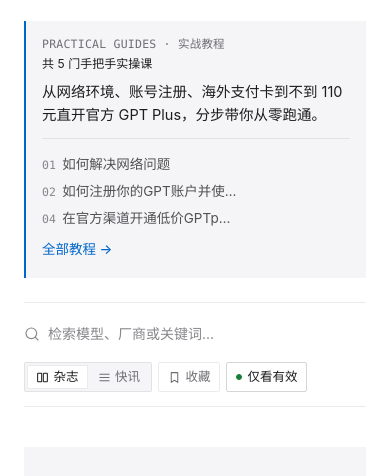
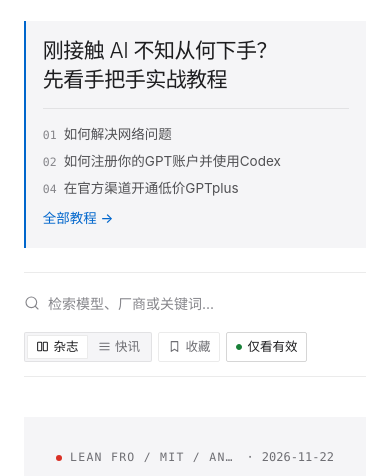
Before and after one commit to teddyshen619-sys/ai-intel-radar, a plain HTML site: page web/index.html in a window 390 px wide. Shown: the part 274-750 px from the top of the page. Drawn offline with Linux system fonts and the light colour scheme; no server answers.

Commit message:
style(home): simplify guides strip to light-weight display headline and static featured links

```diff
--- a/web/css/terminal.css
+++ b/web/css/terminal.css
@@ -3313,9 +3313,9 @@ OTHER DEALINGS IN THE FONT SOFTWARE.
   display: grid;
   grid-template-columns: minmax(0, 1fr) minmax(0, auto);
   align-items: center;
-  gap: 0.9rem 2.5rem;
+  gap: 0.95rem 2.5rem;
   margin: 0 0 1.75rem;
-  padding: 1.05rem 1.5rem 1.1rem 1.35rem;
+  padding: 1.15rem 1.6rem 1.15rem 1.45rem;
   background: var(--bg-surface);
   border-left: 2px solid var(--accent-blue);
   border-radius: 0;
@@ -3325,55 +3325,36 @@ OTHER DEALINGS IN THE FONT SOFTWARE.
 
 .home-guides-copy { min-width: 0; }
 
-.home-guides-kicker {
-  display: flex;
-  flex-wrap: wrap;
-  align-items: baseline;
-  gap: 0.2rem 0.75rem;
+.home-guides-headline {
   margin: 0;
-  font-family: var(--font-mono);
-  font-size: 11.5px;
-  letter-spacing: 0.02em;
-  color: var(--text-muted);
-}
-.home-guides-status {
-  font-family: var(--font-sans);
-  font-size: 12px;
-  letter-spacing: 0;
-  color: var(--text-primary);
-  font-variant-numeric: tabular-nums;
-}
-.home-guides-status::before {
-  content: "·";
-  margin-right: 0.75rem;
-  color: var(--text-faint);
-}
-
-.home-guides-lede {
-  margin: 0.4rem 0 0;
-  font-size: 15px;
-  line-height: 1.6;
+  font-size: clamp(21px, 2.35vw, 28px);
+  line-height: 1.32;
+  letter-spacing: -0.025em;
   color: var(--text-primary);
   overflow-wrap: anywhere;
 }
 
+.home-guides-headline-tail {
+  display: inline-block;
+}
+
 .home-guides-links {
   display: flex;
-  flex-wrap: wrap;
-  align-items: baseline;
-  justify-content: flex-end;
-  gap: 0.35rem 0;
-  min-width: 0;
-  max-width: 34rem;
+  flex-direction: column;
+  align-items: flex-start;
+  flex-wrap: nowrap;
+  gap: 0.06rem;
+  min-width: 0;
+  max-width: 24rem;
 }
 
 .home-guides-link {
   display: inline-flex;
   align-items: baseline;
-  gap: 0.4rem;
+  gap: 0.45rem;
   min-width: 0;
   max-width: 100%;
-  padding: 0.2rem 0;
+  padding: 0.18rem 0;
   border: 0;
   background: transparent;
   font-size: 13.5px;
@@ -3383,16 +3364,8 @@ OTHER DEALINGS IN THE FONT SOFTWARE.
   cursor: pointer;
   transition: color 150ms ease;
 }
-.home-guides-link + .home-guides-link::before {
-  content: "·";
-  display: inline-block;
-  margin: 0 0.75rem;
-  color: var(--text-faint);
-  text-decoration: none;
-}
 .home-guides-link:hover { color: var(--text-primary); }
 .home-guides-link:hover .home-guides-name,
-.home-guides-primary:hover,
 .home-guides-all:hover {
   text-decoration: underline;
   text-underline-offset: 4px;
@@ -3405,19 +3378,15 @@ OTHER DEALINGS IN THE FONT SOFTWARE.
   font-family: var(--font-mono);
   font-size: 11.5px;
   color: var(--text-faint);
+  flex-shrink: 0;
 }
 .home-guides-name {
   min-width: 0;
   overflow: hidden;
   text-overflow: ellipsis;
 }
-.home-guides-primary {
-  font-weight: 500;
-  color: var(--text-primary);
-  overflow: hidden;
-  text-overflow: ellipsis;
-}
 .home-guides-all {
+  margin-top: 0.2rem;
   font-weight: 500;
   color: var(--accent-blue);
 }
@@ -3426,60 +3395,24 @@ OTHER DEALINGS IN THE FONT SOFTWARE.
 @media (max-width: 900px) {
   .home-guides-strip {
     grid-template-columns: minmax(0, 1fr);
-    gap: 0.75rem;
+    gap: 0.85rem;
   }
   .home-guides-links {
-    justify-content: flex-start;
     max-width: none;
-    padding-top: 0.7rem;
+    padding-top: 0.75rem;
     border-top: 1px solid var(--border-hairline);
   }
 }
-/* Featured index (new visitor / all done): a quiet numbered list, one entry per row */
-.home-guides-strip[data-phase="new"] .home-guides-links,
-.home-guides-strip[data-phase="done"] .home-guides-links {
-  flex-direction: column;
-  align-items: flex-start;
-  flex-wrap: nowrap;
-  gap: 0.05rem;
-}
-.home-guides-strip[data-phase="new"] .home-guides-link + .home-guides-link::before,
-.home-guides-strip[data-phase="done"] .home-guides-link + .home-guides-link::before {
-  content: none;
-}
-.home-guides-strip[data-phase="new"] .home-guides-all,
-.home-guides-strip[data-phase="done"] .home-guides-all {
-  margin-top: 0.2rem;
-}
-/* Resume / next: one line on wide screens, primary entry yields width via ellipsis */
-@media (min-width: 901px) {
-  .home-guides-strip[data-phase="resume"] .home-guides-links,
-  .home-guides-strip[data-phase="next"] .home-guides-links {
-    flex-wrap: nowrap;
-  }
-  .home-guides-strip[data-phase="resume"] .home-guides-all,
-  .home-guides-strip[data-phase="next"] .home-guides-all {
-    flex-shrink: 0;
-  }
-}
+
 @media (max-width: 639px) {
   .home-guides-strip {
     margin-bottom: 1.5rem;
-    padding: 0.95rem 1rem 1rem 1rem;
+    padding: 1rem 1.05rem 1.05rem 1.05rem;
   }
-  .home-guides-kicker {
-    flex-direction: column;
-    gap: 0.15rem;
+  .home-guides-headline {
+    font-size: 21px;
+    line-height: 1.38;
   }
-  .home-guides-status::before { content: none; }
-  .home-guides-lede { font-size: 14.5px; }
-  .home-guides-links {
-    flex-direction: column;
-    align-items: flex-start;
-    flex-wrap: nowrap;
-    gap: 0.1rem;
-  }
-  .home-guides-link + .home-guides-link::before { content: none; }
 }
 
 /* ==========================================================================
--- a/web/js/app.js
+++ b/web/js/app.js
@@ -545,7 +545,7 @@ function updateNavigation(dom) {
 }
 
 /* ---------------- Homepage guides strip (实战教程编辑部导览横条) ---------------- */
-const HOME_STRIP_TITLE_MAX = 14;
+const HOME_STRIP_TITLE_MAX = 20;
 
 function clipTitle(title, max = HOME_STRIP_TITLE_MAX) {
   const chars = Array.from(String(title || '').trim());
@@ -582,47 +582,26 @@ function renderHomeGuidesStrip(dom) {
   strip.hidden = !visible;
   dom.header?.toggleAttribute('data-guides-strip', visible);
   if (!visible) {
+    delete strip.dataset.signature;
     if (strip.childElementCount) strip.replaceChildren();
     return;
   }
 
-  const { state: phase, total, completed, resume, next, featured } = snapshot;
-  const signature = JSON.stringify(snapshot);
+  const featured = Array.isArray(snapshot.featured) ? snapshot.featured : [];
+  const signature = JSON.stringify(featured.map((g) => [g.id, g.order, g.title]));
   if (strip.dataset.signature === signature && strip.childElementCount) return;
   strip.dataset.signature = signature;
-  strip.dataset.phase = phase;
-
-  const status =
-    phase === 'done'
-      ? `全部 ${total} 门已学完`
-      : completed > 0
-        ? `已完成 ${completed} / ${total} 门`
-        : `共 ${total} 门手把手实操课`;
-
-  let lede = '从网络环境、账号注册、海外支付卡到不到 110 元直开官方 GPT Plus，分步带你从零跑通。';
-  if (phase === 'resume' && resume) {
-    lede = `上次学到《${resume.title}》第 ${resume.currentStep} / ${resume.totalSteps} 步，点击右侧可接着往下走。`;
-  } else if (phase === 'next' && next) {
-    lede = `已完成 ${completed} 门基础准备，下一课推荐：《${next.title}》。`;
-  } else if (phase === 'done') {
-    lede = `你已学完当前全部 ${total} 门实战教程，可随时查阅命令细节或分享给朋友。`;
-  }
 
   const copy = document.createElement('div');
   copy.className = 'home-guides-copy';
-  const kicker = document.createElement('p');
-  kicker.className = 'home-guides-kicker';
-  const label = document.createElement('span');
-  label.className = 'home-guides-label';
-  label.textContent = 'PRACTICAL GUIDES · 实战教程';
-  const statusEl = document.createElement('span');
-  statusEl.className = 'home-guides-status';
-  statusEl.textContent = status;
-  kicker.append(label, statusEl);
-  const ledeEl = document.createElement('p');
-  ledeEl.className = 'home-guides-lede';
-  ledeEl.textContent = lede;
-  copy.append(kicker, ledeEl);
+  const headline = document.createElement('p');
+  headline.className = 'font-editorial-display home-guides-headline';
+  const leadText = document.createTextNode('刚接触 AI 不知从何下手？');
+  const tailSpan = document.createElement('span');
+  tailSpan.className = 'home-guides-headline-tail';
+  tailSpan.textContent = '先看手把手实战教程';
+  headline.append(leadText, tailSpan);
+  copy.appendChild(headline);
 
   const links = document.createElement('div');
   links.className = 'home-guides-links';
@@ -630,25 +609,6 @@ function renderHomeGuidesStrip(dom) {
   links.setAttribute('aria-label', '实战教程直达入口');
 
   const pad = (n) => String(n).padStart(2, '0');
-  if (phase === 'resume' && resume) {
-    links.append(
-      homeStripButton(
-        'home-guides-link home-guides-primary',
-        `继续《${clipTitle(resume.title, 12)}》第 ${resume.currentStep} 步 →`,
-        { homeGuide: resume.id, homeGuideStep: resume.currentStep },
-        `继续学习《${resume.title}》第 ${resume.currentStep} 步`
-      )
-    );
-  } else if (phase === 'next' && next) {
-    links.append(
-      homeStripButton(
-        'home-guides-link home-guides-primary',
-        `开始《${clipTitle(next.title, 12)}》 →`,
-        { homeGuide: next.id },
-        `开始学习《${next.title}》`
-      )
-    );
-  } else {
   for (const guide of featured) {
     const button = homeStripButton(
       'home-guides-link home-guides-featured',
@@ -665,13 +625,8 @@ function renderHomeGuidesStrip(dom) {
     button.append(num, name);
     links.appendChild(button);
   }
-  }
   links.appendChild(
-    homeStripButton(
-      'home-guides-link home-guides-all',
-      phase === 'resume' || phase === 'next' ? `全部 ${total} 门教程 →` : '全部教程 →',
-      { homeGuidesAll: '' }
-    )
+    homeStripButton('home-guides-link home-guides-all', '全部教程 →', { homeGuidesAll: '' })
   );
 
   strip.replaceChildren(copy, links);
```
Lines whose indentation alone changed are shown as unchanged.
